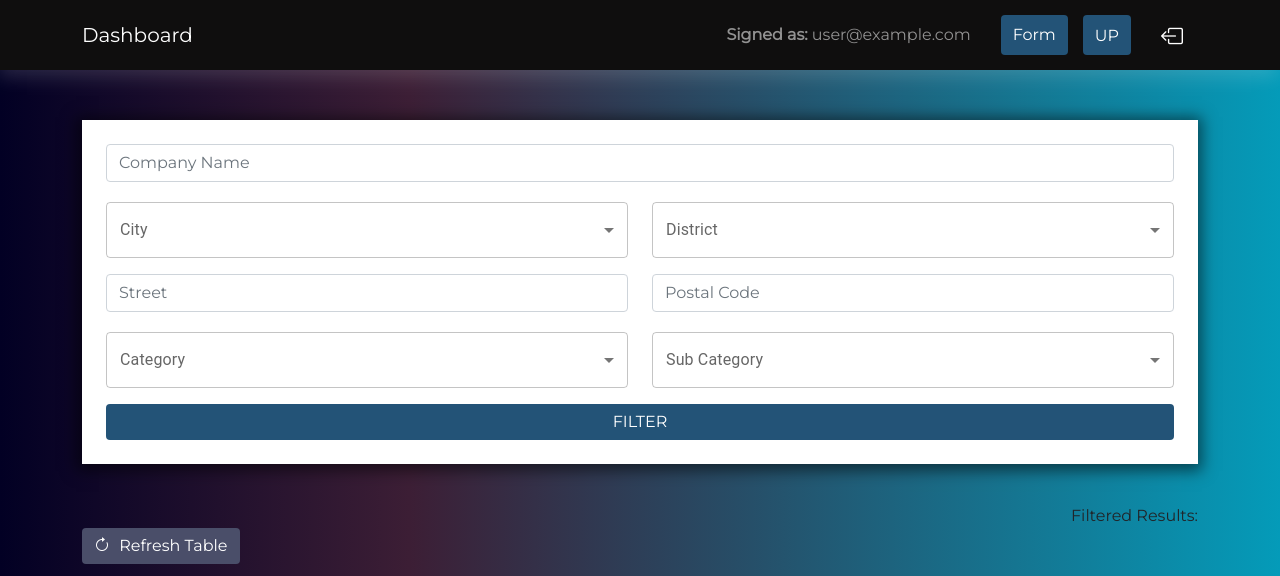
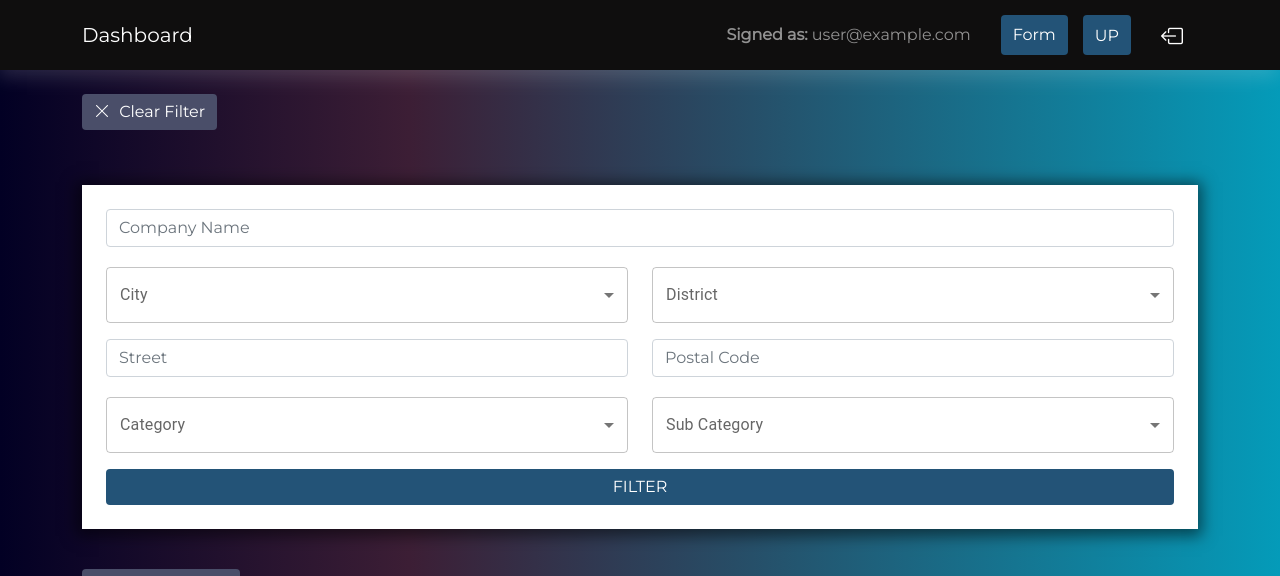
Before and after one commit to Pinto-PINTO/Client-Jason-Proj, a React (Create React App) app: page /home in a window 1280 px wide. Shown: the top 576 px of the page. Built offline with nearby package versions, Linux system fonts and the light colour scheme; no server answers; the database is empty; sample sign-in values are in the browser's storage.

Commit message:
Made Clear filter and made visibility of total results

```diff
--- a/src/Components/Table.js
+++ b/src/Components/Table.js
@@ -53,6 +53,7 @@ const BooksList = ({ getBookId }) => {
 
     // State for Total of Results
     const [resultValue, setResultValue] = useState();
+    const [showResults, setShowResults] = React.useState(false)
 
     // MUI
     const [open, setOpen] = React.useState(false);
@@ -126,10 +127,13 @@ const BooksList = ({ getBookId }) => {
         console.log("LAST DOC ", lastDoc)
 
         setBooks(data.docs.map((doc) => ({ ...doc.data(), id: doc.id })));
+
+        // Seting Visibility
+        setShowResults(true);
     }
 
     // Clear Filter Fields
-    const handleFilter = async () => {
+    const handleFilter = () => {
 
         setcompanyName("");
         setNDistrict("");
@@ -139,6 +143,9 @@ const BooksList = ({ getBookId }) => {
         setCategory("");
         setSubCategory("");
 
+        // Seting Visibility
+        setShowResults(false);
+
     }
 
     const LoadMore = async () => {
@@ -159,6 +166,13 @@ const BooksList = ({ getBookId }) => {
         console.log("Results: ", dataResults.docs.length);
     }
 
+    const Results = () => (
+        <div className="d-flex flex-row-reverse results-count">
+            <div>Filtered Results: {resultValue}</div>
+        </div>
+    )
+
+
     // ----------------------- Total Search Results Function END -----------------------
 
 
@@ -190,6 +204,14 @@ const BooksList = ({ getBookId }) => {
 
     return (
         <div className="table-wrapper">
+
+            {/* -------------- Filter Clear Btn START -------------- */}
+            <div className="d-flex mt-4">
+                <Button className="table-refresh-btn" variant="dark edit" onClick={handleFilter}>
+                    <i className="bi bi-x-lg refresh-icon"></i> Clear Filter
+                </Button>
+            </div>
+            {/* -------------- Filter Clear Btn END -------------- */}
 
             {/* ------------------- Fiter START -------------------- */}
             <div className="filter-container">
@@ -796,21 +818,18 @@ const BooksList = ({ getBookId }) => {
 
 
             {/* ------------------- Results Count START -------------------- */}
-            <div className="d-flex flex-row-reverse results-count">
-                <div className="">Filtered Results: {resultValue}</div>
-            </div>
+            { showResults ? <Results /> : null }
             {/* ------------------- Results Count END -------------------- */}
 
 
             {/* -------------- Refresh Btn START -------------- */}
-
             <div className="d-flex mb-2">
                 <Button className="table-refresh-btn" variant="dark edit" onClick={getBooks}>
                     <i className="bi bi-arrow-clockwise refresh-icon"></i> Refresh Table
                 </Button>
             </div>
-
             {/* -------------- Refresh Btn END -------------- */}
+
 
             {/* -------------- Table START -------------- */}
             {/* <div className="table-responsive"></div> */}
```
